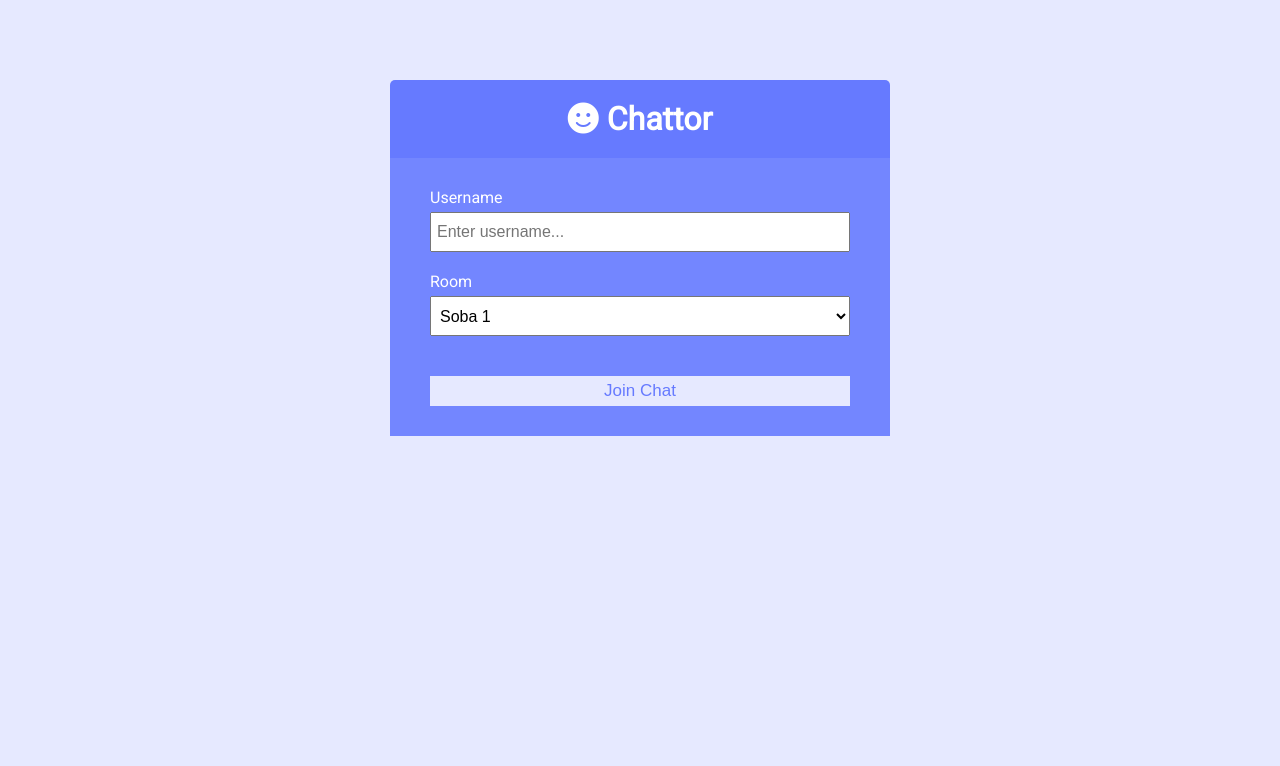
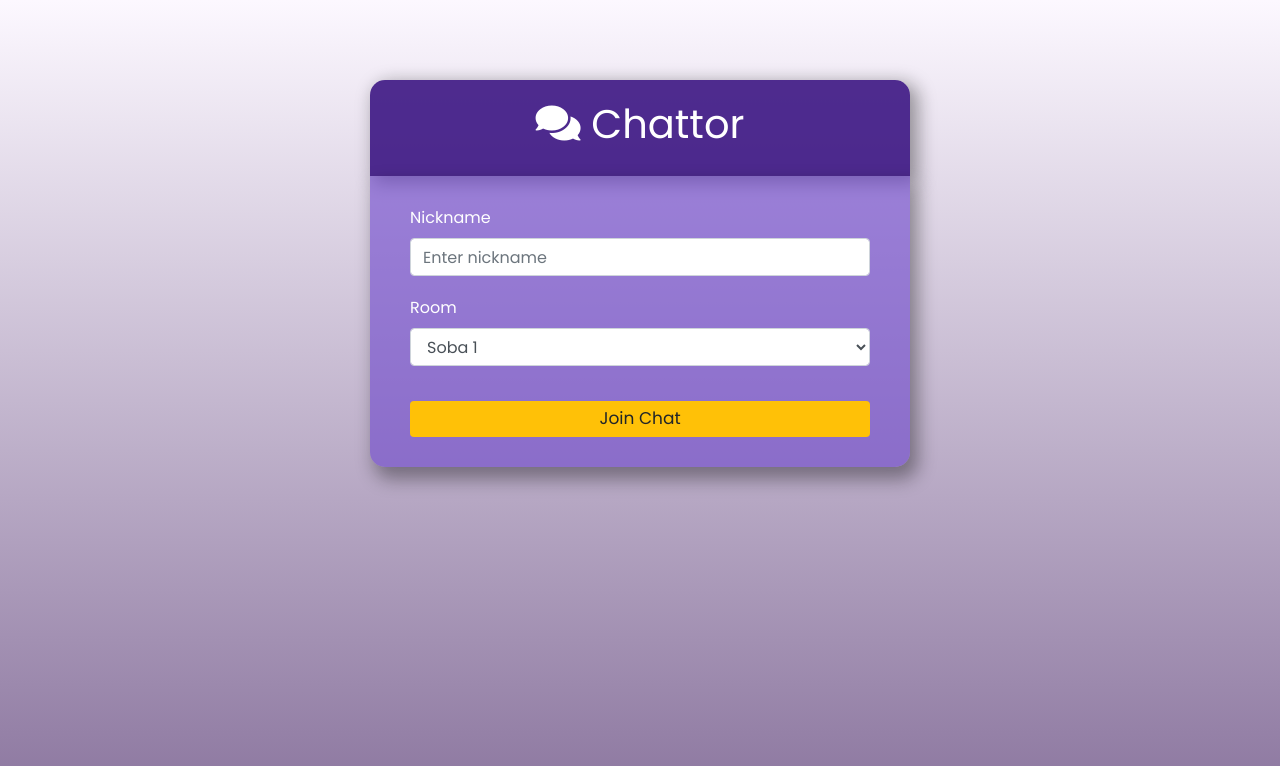
Before and after one commit to dcustovic/chat-app, a website: page public/index.html in a window 1280 px wide. Drawn offline with nearby package versions, Linux system fonts and the light colour scheme; a web font is replaced by a local one.

Commit message:
designing join page

```diff
--- a/public/css/style.css
+++ b/public/css/style.css
@@ -1,12 +1,5 @@
-@import url('https://fonts.googleapis.com/css?family=Roboto&display=swap');
+@import url('href="https://fonts.googleapis.com/css2?family=Poppins:wght@400;500&display=swap');
 
-:root {
-	--dark-color-a: #667aff;
-	--dark-color-b: #7386ff;
-	--light-color: #e6e9ff;
-	--success-color: #5cb85c;
-	--error-color: #d9534f;
-}
 
 * {
 	box-sizing: border-box;
@@ -15,10 +8,10 @@
 }
 
 body {
-	font-family: 'Roboto', sans-serif;
-	font-size: 16px;
-	background: var(--light-color);
-	margin: 20px;
+	font-family: 'Poppins', sans-serif;
+	background-image: linear-gradient(180deg, rgba(243, 225, 255, 0.233), rgba(83, 51, 112, 0.671));
+	min-height: 100vh;
+	overflow: hidden;
 }
 
 ul {
@@ -32,45 +25,95 @@ a {
 .btn {
 	cursor: pointer;
 	padding: 5px 15px;
-	background: var(--light-color);
-	color: var(--dark-color-a);
 	border: 0;
 	font-size: 17px;
 }
 
-/* Chat Page */
 
-.chat-container {
-	max-width: 1100px;
-	background: #fff;
-	margin: 30px auto;
-	overflow: hidden;
+
+/* Join Page */
+.join-container {
+	margin-top: 80px;
+	color: #fff;
+	border: none;
+
 }
 
+.join-header {
+	text-align: center;
+	padding: 20px;
+	background: #330b7eda;
+	border-top-left-radius: 15px;
+	border-top-right-radius: 15px;
+	box-shadow: 6px 5px 18px 2px #0e0e0e65;
+}
+.join-header h1{
+	font-weight: normal;
+}
+
+.join-main {
+	padding: 30px 40px;
+	background: #6d45cc9a;
+	border-bottom-left-radius: 15px;
+	border-bottom-right-radius: 15px;
+	box-shadow: 6px 10px 18px 2px #0e0e0e65;
+
+}
+
+.join-main .form-control {
+	margin-bottom: 20px;
+}
+
+.join-main .btn {
+	margin-top: 15px;
+	width: 100%;
+}
+
+
+
+/* Chat Page */
+.chat-container {
+	width: 900px;
+	margin: 80px auto;
+	overflow: hidden;
+	background: rgba(185, 76, 212, 0.288);
+	box-shadow: 6px 5px 18px 2px #0e0e0e65;
+
+}
+/*
 .chat-header {
-	background: var(--dark-color-a);
+	background: #667aff;
 	color: #fff;
-	border-top-left-radius: 5px;
-	border-top-right-radius: 5px;
+
 	padding: 15px;
 	display: flex;
 	align-items: center;
 	justify-content: space-between;
+	opacity: 0.5;
 }
+*/
 
 .chat-main {
 	display: grid;
 	grid-template-columns: 1fr 3fr;
+
 }
 
 .chat-sidebar {
-	background: var(--dark-color-b);
+	background: #7386ff;
 	color: #fff;
 	padding: 20px 20px 60px;
-	overflow-y: scroll;
+	overflow-y: auto;
+	overflow-x: hidden;
 }
 
 .chat-sidebar h2 {
+	font-size: 17px;
+	padding: 10px;
+	margin-bottom: 20px;
+}
+
+.chat-sidebar h3 {
 	font-size: 20px;
 	background: rgba(0, 0, 0, 0.1);
 	padding: 10px;
@@ -82,26 +125,27 @@ a {
 }
 
 .chat-sidebar ul li {
-	padding: 10px 0;
+	padding: 10px;
 }
 
 .chat-messages {
 	padding: 30px;
-	max-height: 500px;
-	overflow-y: scroll;
+	height: 500px;
+	overflow: auto;
+
 }
 
 .chat-messages .message {
 	padding: 10px;
 	margin-bottom: 15px;
-	background-color: var(--light-color);
+	background-color: #e6e9ff;
 	border-radius: 5px;
 }
 
 .chat-messages .message .meta {
 	font-size: 15px;
 	font-weight: bold;
-	color: var(--dark-color-b);
+	color: #7386ff;
 	opacity: 0.7;
 	margin-bottom: 7px;
 }
@@ -110,13 +154,16 @@ a {
 	color: #777;
 }
 
+/*chat dio tamo di je Enter Message*/
 .chat-form-container {
-	padding: 20px 30px;
-	background-color: var(--dark-color-a);
+	text-align: start;
+
 }
 
 .chat-form-container form {
+	text-align: center;
 	display: flex;
+
 }
 
 .chat-form-container input[type='text'] {
@@ -124,66 +171,5 @@ a {
 	padding: 5px;
 	height: 40px;
 	flex: 1;
+
 }
-
-/* Join Page */
-.join-container {
-	max-width: 500px;
-	margin: 80px auto;
-	color: #fff;
-}
-
-.join-header {
-	text-align: center;
-	padding: 20px;
-	background: var(--dark-color-a);
-	border-top-left-radius: 5px;
-	border-top-right-radius: 5px;
-}
-
-.join-main {
-	padding: 30px 40px;
-	background: var(--dark-color-b);
-}
-
-.join-main p {
-	margin-bottom: 20px;
-}
-
-.join-main .form-control {
-	margin-bottom: 20px;
-}
-
-.join-main label {
-	display: block;
-	margin-bottom: 5px;
-}
-
-.join-main input[type='text'] {
-	font-size: 16px;
-	padding: 5px;
-	height: 40px;
-	width: 100%;
-}
-
-.join-main select {
-	font-size: 16px;
-	padding: 5px;
-	height: 40px;
-	width: 100%;
-}
-
-.join-main .btn {
-	margin-top: 20px;
-	width: 100%;
-}
-
-@media (max-width: 700px) {
-	.chat-main {
-		display: block;
-	}
-
-	.chat-sidebar {
-		display: none;
-	}
-}
--- a/public/index.html
+++ b/public/index.html
@@ -4,38 +4,38 @@
 		<meta charset="UTF-8" />
 		<meta name="viewport" content="width=device-width, initial-scale=1.0" />
 		<meta http-equiv="X-UA-Compatible" content="ie=edge" />
+		<link rel="stylesheet" href="https://stackpath.bootstrapcdn.com/bootstrap/4.4.1/css/bootstrap.min.css" integrity="sha384-Vkoo8x4CGsO3+Hhxv8T/Q5PaXtkKtu6ug5TOeNV6gBiFeWPGFN9MuhOf23Q9Ifjh" crossorigin="anonymous">
 		<link rel="stylesheet" href="https://cdnjs.cloudflare.com/ajax/libs/font-awesome/5.13.0/css/all.min.css" integrity="sha256-h20CPZ0QyXlBuAw7A+KluUYx/3pK+c7lYEpqLTlxjYQ=" crossorigin="anonymous" />
+		<link href="https://fonts.googleapis.com/css2?family=Poppins:wght@400;500&display=swap" rel="stylesheet">
 		<link rel="stylesheet" href="css/style.css" />
-		<title>Chattor App</title>
+		<title>Chattor</title>
 	</head>
 	<body>
+		<div class="container">
+			<div class="row justify-content-center">
+				<div class="col-11 col-sm-11 col-md-6">
 					<div class="join-container">
 						<header class="join-header">
-				<h1><i class="fas fa-smile"></i> Chattor</h1>
+							<h1><i class="fas fa-comments"></i></i> Chattor</h1>
 						</header>
+
 						<main class="join-main">
 							<form action="chat.html">
-					<div class="form-control">
-						<label for="username">Username</label>
-						<input
-							type="text"
-							name="username"
-							id="username"
-							placeholder="Enter username..."
-							required
-						/>
-					</div>
-					<div class="form-control">
+									<label for="username">Nickname</label>
+									<input class="form-control" type="text" name="username" id="username" placeholder="Enter nickname" required />
+
 									<label for="room">Room</label>
-						<select name="room" id="room">
+									<select class="form-control" name="room" id="room">
 										<option value="Soba 1">Soba 1</option>
 										<option value="Soba 2">Soba 2</option>
 										<option value="Soba 3">Soba 3</option>
 									</select>
-					</div>
-					<button type="submit" class="btn">Join Chat</button>
+								<button type="submit" class="btn btn-warning">Join Chat</button>
 							</form>
 						</main>
 					</div>
+				</div>
+			</div>
+		</div>
 	</body>
 </html>
--- a/server.js
+++ b/server.js
@@ -13,7 +13,7 @@ const io = socketio(server);
 app.use(express.static(path.join(__dirname, 'public')));
 
 
-const botName = 'Chattor Bot';
+const botName = 'Chat Bot';
 
 // run when client connects
 io.on('connection', socket => {
```
Also changed, not shown: public/chat.html (+22 -16 lines). Lines whose indentation alone changed are shown as unchanged.
